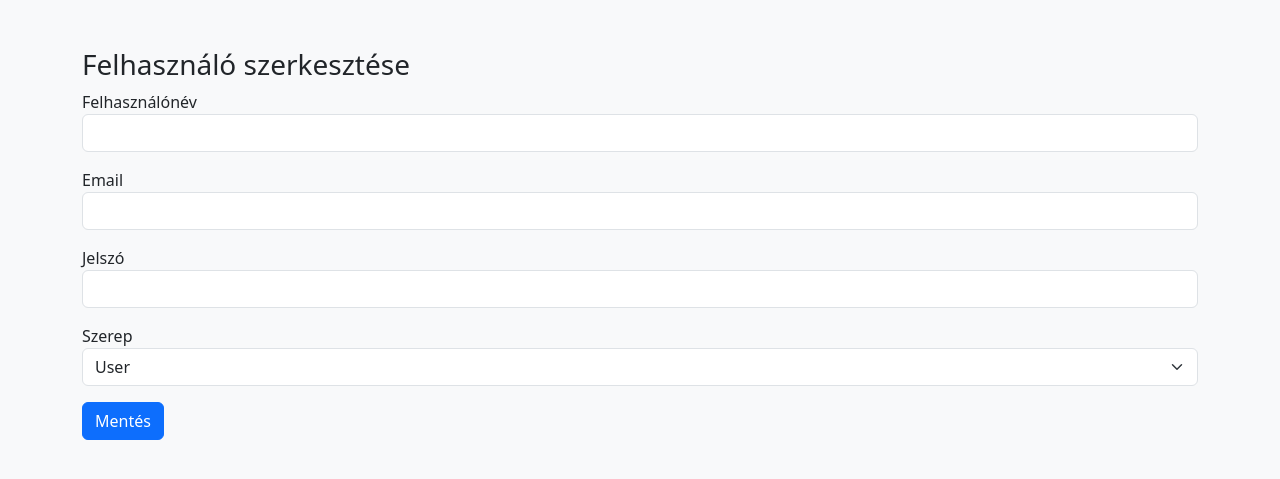
After one commit to Gjoci31/Berlet_app, a Flask app: template app/templates/edit_user.html in a window 1280 px wide. The commit adds this page. Shown: the top 479 px of the page. Run offline with Flask 3, Linux system fonts and the light colour scheme; the template is opened without the code that fills it: values that come from a table or form of the project are taken from there, others are empty.

Commit message:
Add user edit route with password change

```diff
--- /dev/null
+++ b/app/templates/edit_user.html
@@ -0,0 +1,23 @@
+<!DOCTYPE html>
+<html lang="hu">
+<head>
+    <meta charset="UTF-8">
+    <meta name="viewport" content="width=device-width, initial-scale=1">
+    <title>Felhasználó szerkesztése</title>
+    <link href="https://cdn.jsdelivr.net/npm/bootstrap@5.3.0/dist/css/bootstrap.min.css" rel="stylesheet">
+    <link rel="stylesheet" href="{{ url_for('static', filename='css/styles.css') }}">
+</head>
+<body class="bg-light">
+<div class="container mt-5">
+    <h3>Felhasználó szerkesztése</h3>
+    <form method="POST">
+        {{ form.hidden_tag() }}
+        <div class="mb-3">{{ form.username.label }} {{ form.username(class="form-control") }}</div>
+        <div class="mb-3">{{ form.email.label }} {{ form.email(class="form-control") }}</div>
+        <div class="mb-3">{{ form.password.label }} {{ form.password(class="form-control") }}</div>
+        <div class="mb-3">{{ form.role.label }} {{ form.role(class="form-select") }}</div>
+        <div class="mb-3">{{ form.submit(class="btn btn-primary") }}</div>
+    </form>
+</div>
+</body>
+</html>
```
Also changed, not shown: app/routes/admin_routes.py (+32 -0 lines), app/templates/users.html (+5 -2 lines).
